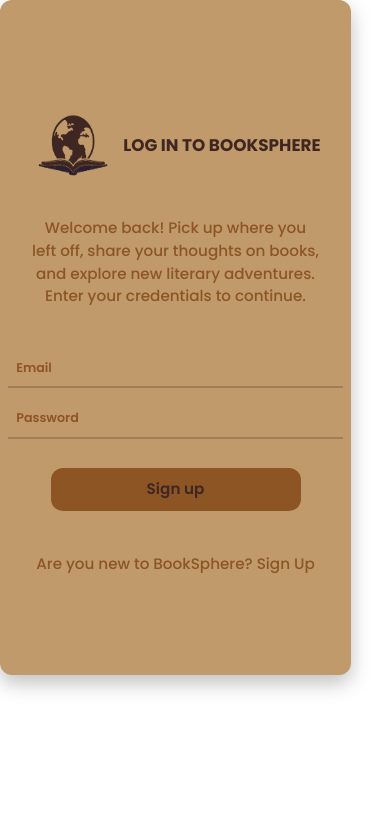
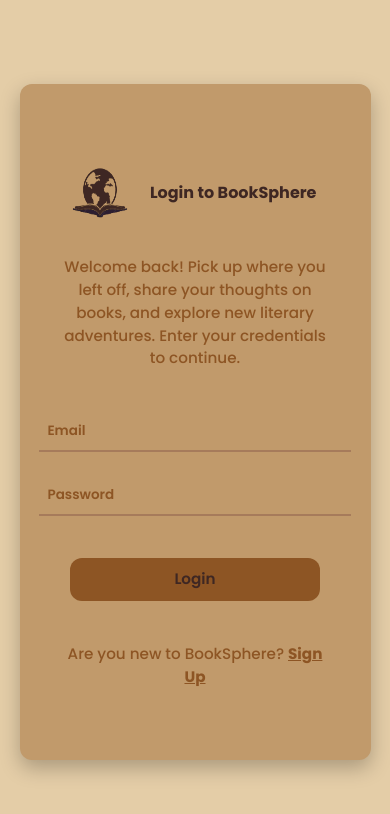
Before and after one commit to pola-k/BookSphere, a React (Vite) app in the folder booksphere/: page /login in a window 390 px wide. Shown: the top 814 px of the page. Built offline with nearby package versions, Linux system fonts and the light colour scheme.

Commit message:
Fixed Login and Signup Page Design and Included Color Variables

```diff
--- a/booksphere/src/index.css
+++ b/booksphere/src/index.css
@@ -3,20 +3,23 @@
 
 *
 {
-    /* margin: 0;
-    padding: 0; */
-    /* box-sizing: border-box; */
-    font-family: "Poppins", sans-serif;
-    /* user-select: none; (what if user wants to copy summary or post, i think it should be allowed */
+  box-sizing: border-box;
+  font-family: "Poppins", sans-serif;
+  user-select: none;
 }
 
-/* need to remove this or change it as it is affecting all the components, styles should be element-specific */
-/* #root
+:root
+{
+  --bgcolorlight: #E4CDA7;
+  --bgcolordark: #C19A6B;
+  --headingcolordark: #3E2723;
+  --textcolor: #8D5524;
+  --bordercolor: #A67B5B;
+  --accentcolor: #A76D3E;
+}
+
+#root
 {
   width: 100vw;
   height: 100vh;
-  background-color: #E4CDA7;
-  display: flex;
-  justify-content: center;
-  align-items: center;
-} */
+}
--- a/booksphere/src/pages/Login/Login.css
+++ b/booksphere/src/pages/Login/Login.css
@@ -1,75 +1,101 @@
-.container
-{
-    width: 90%;
-    max-width: 1200px;
-    min-height: 90vh;
-    display: grid;
-    grid-template-columns: repeat(2, 1fr);
-    background-color: #C19A6B;
-    border-radius: 0.75rem;
-    overflow: hidden;
-    box-shadow: 0px 8px 20px rgba(0, 0, 0, 0.25);
-}
-
-.left-container
-{
-    display: flex;
-    align-items: center;
-    justify-content: center;
-    background-image: url("./src/images/bg-image.jpg");
-    background-repeat: no-repeat;
-    background-position: center;
-    background-size: cover;
-}
-
-.right-container
+.login-container
 {
     display: flex;
     flex-direction: column;
     justify-content: center;
     align-items: center;
+    width: 100%;
+    height: 100vh;
+    background-color: var(--bgcolorlight);
+    box-sizing: border-box;
+}
+
+.main-container
+{
+    margin: 0 auto;
+    width: 90%;
+    max-width: 1200px;
+    height: 80vh;
+    display: flex;
+    background-color: var(--bgcolordark);
+    border-radius: 0.75rem;
+    overflow: hidden;
+    box-shadow: 0px 8px 20px rgba(0, 0, 0, 0.25);
+    transition: all 0.3s ease-in-out;
+    box-sizing: border-box;
+}
+
+.login-left-container, .login-right-container
+{
+    flex: 1;
+    display: flex;
+    flex-direction: column;
+    justify-content: center;
+    align-items: center;
+}
+
+.login-left-container
+{
+    background-image: url("./src/images/bg-image.jpg");
+    background-repeat: no-repeat;
+    background-position: center;
+    background-size: cover;
+    transition: all 0.3s ease-in-out;
+}
+
+.login-right-container
+{
     padding: 4vh 2vw;
     gap: 3vh;
     min-height: 0;
     width: 100%;
-    flex-grow: 1;
 }
 
-.right-header
+.login-right-header
 {
     display: flex;
-    flex-direction: row;
     align-items: center;
     justify-content: center;
     text-align: center;
-    flex-wrap: nowrap;
+    flex-wrap: wrap;
+    gap: 1px;
+    width: 100%;
 }
 
-.right-header img
+.login-right-header img
 {
-    width: 10vh;
-    height: 11vh;
+    width: 8vh;
+    height: 9vh;
+    flex-shrink: 0;
 }
 
-.right-header h1
+.login-right-header h1
 {
-    color: #3E2723;
-    font-size: 4.5vh;
+    color: var(--headingcolordark);
+    font-size: clamp(1.5rem, 2vw, 1.8rem);
     font-weight: bolder;
-    white-space: nowrap;
-    text-transform: uppercase;
+    text-align: center;
+    max-width: 90%;
+    margin-right: 0.5rem;
 }
 
-.right-container p
+.login-right-container p
 {
-    color: #8D5524;
+    color: var(--textcolor);
     font-size: 1.8vh;
     font-weight: 500;
     text-align: center;
     margin: 0 1.5rem;
 }
 
-.form
+.login-right-container a
+{
+    font-weight: bold;
+    text-decoration: underline;
+    color: var(--textcolor);
+}
+
+.login-form
 {
     display: flex;
     flex-direction: column;
@@ -79,33 +105,33 @@
     margin-top: 2vh;
 }
 
-.input-field
+.login-input-field
 {
     padding: 1vh 1rem;
     width: 100%;
-    color: #8D5524;
+    color: var(--textcolor);
     outline: none;
     border: none;
-    border-bottom: 2px solid #A67B5B;
+    border-bottom: 2px solid var(--bordercolor);
     background-color: transparent;
     font-weight: 600;
     font-size: 1.75vh;
     transition: border-color 0.3s ease-in-out;
 }
 
-.input-field:focus
+.login-input-field:focus
 {
-    border-bottom: 2px solid #8D5524;
+    border-bottom: 2px solid var(--textcolor);
 }
 
-.input-field::placeholder
+.login-input-field::placeholder
 {
-    color: #8D5524;
+    color: var(--textcolor);
 }
 
-.submit-btn
+.login-submit-btn
 {
-    background-color: #8D5524;
+    background-color: var(--textcolor);
     cursor: pointer;
     padding: 1.5vh 1.5vw;
     font-size: 2vh;
@@ -121,58 +147,60 @@
     margin: 2vh auto;
 }
 
-.submit-btn:hover
+.login-submit-btn:hover
 {
-    background: linear-gradient(135deg, #A76D3E, #8D5524);
+    background: linear-gradient(135deg, var(--accentcolor), var(--textcolor));
     transform: translateY(-2px);
     box-shadow: 0px 4px 10px rgba(0, 0, 0, 0.2);
 }
 
-@media (max-width: 600px), (max-height: 600px)
+@media (max-width: 700px)
 {
-    .container
+    .main-container
     {
-        width: 90%;
-        display: grid;
-        grid-template-columns: 1fr;
-        min-height: 80vh;
+        display: flex;
+        flex-direction: column;
+        min-height: auto;
     }
 
-    .left-container
+    .login-left-container
     {
         display: none;
     }
 
-    .right-container
+    .login-right-container
     {
         text-align: center;
         align-items: center;
-        padding: 3vh 2vw;
+        padding: 5vh 5vw;
+        width: 100%;
     }
 
-    .right-header
+    .login-right-header
     {
         flex-wrap: nowrap;
-        gap: 1vh;
+        gap: 2vh;
+        width: 100%;
     }
 
-    .right-header h1
+    .login-right-header h1
     {
-        font-size: 2vh;
+        text-align: start;
+        font-size: clamp(1rem, 1.6vw, 1.3rem);
     }
 
-    .form
+    .login-form
     {
-        gap: 1.5vh;
+        gap: 3vh;
     }
 
-    .input-field
+    .login-input-field
     {
-        font-size: 1.5vh;
+        font-size: 1.6vh;
         padding: 1vh;
     }
 
-    .submit-btn
+    .login-submit-btn
     {
         font-size: 1.8vh;
         padding: 1.2vh 1vw;
--- a/booksphere/src/pages/Login/Login.jsx
+++ b/booksphere/src/pages/Login/Login.jsx
@@ -5,25 +5,26 @@ export default function Login()
 {
     return (
         <>
-            <div className="container">
-                <div className="left-container">
-                </div>
-                <div className="right-container">
-                    <div className="right-header">
-                        <img src="./src/images/logo.png" alt="Logo" />
-                        <h1>Log In to BookSphere</h1>
+            <div className="login-container">
+                <div className="main-container">
+                    <div className="login-left-container">
                     </div>
-                    <p>Welcome back! Pick up where you left off, share your thoughts on books, and explore new literary adventures.
+                    <div className="login-right-container">
+                        <div className="login-right-header">
+                            <img src="./src/images/logo.png" alt="Logo" />
+                            <h1 className>Login to BookSphere</h1>
+                        </div>
+                        <p>Welcome back! Pick up where you left off, share your thoughts on books, and explore new literary adventures.
                          Enter your credentials to continue.</p>
-                    <form className='form'>
-                        <input className='input-field' type="email" placeholder="Email" id="email" name='email' required/>
-                        <input className='input-field' type="password" placeholder="Password" id="password" name='password' required/>
-                        <button className='submit-btn' type="submit">Sign up</button>
-                    </form>
-                    <p>Are you new to BookSphere? <Link to="/signup">Sign Up</Link></p>
+                        <form className='login-form'>
+                            <input className='login-input-field' type="email" placeholder="Email" id="email" name='email' required/>
+                            <input className='login-input-field' type="password" placeholder="Password" id="password" name='password' required/>
+                            <button className='login-submit-btn' type="submit">Login</button>
+                        </form>
+                        <p>Are you new to BookSphere? <Link to="/signup">Sign Up</Link></p>
+                    </div>
                 </div>
             </div>
-
         </>
     )
 }
--- a/booksphere/src/pages/Signup/Signup.css
+++ b/booksphere/src/pages/Signup/Signup.css
@@ -1,72 +1,98 @@
-.container
-{
-    width: 90%;
-    max-width: 1200px;
-    min-height: 90vh;
-    display: grid;
-    grid-template-columns: repeat(2, 1fr);
-    background-color: #C19A6B;
-    border-radius: 0.75rem;
-    overflow: hidden;
-    box-shadow: 0px 8px 20px rgba(0, 0, 0, 0.25);
-}
-
-.left-container
-{
-    display: flex;
-    align-items: center;
-    justify-content: center;
-    background-image: url("./src/images/bg-image.jpg");
-    background-repeat: no-repeat;
-    background-position: center;
-    background-size: cover;
-}
-
-.right-container
+.signup-container
 {
     display: flex;
     flex-direction: column;
     justify-content: center;
     align-items: center;
+    width: 100%;
+    height: 100vh;
+    background-color: var(--bgcolorlight);
+    box-sizing: border-box;
+}
+
+.container
+{
+    margin: 0 auto;
+    width: 90%;
+    max-width: 1200px;
+    height: 80vh;
+    display: flex;
+    background-color: var(--bgcolordark);
+    border-radius: 0.75rem;
+    overflow: hidden;
+    box-shadow: 0px 8px 20px rgba(0, 0, 0, 0.25);
+    transition: all 0.3s ease-in-out;
+    box-sizing: border-box;
+}
+
+.left-container, .right-container
+{
+    flex: 1;
+    display: flex;
+    flex-direction: column;
+    justify-content: center;
+    align-items: center;
+}
+
+.left-container
+{
+    background-image: url("./src/images/bg-image.jpg");
+    background-repeat: no-repeat;
+    background-position: center;
+    background-size: cover;
+    transition: all 0.3s ease-in-out;
+}
+
+.right-container
+{
     padding: 4vh 2vw;
     gap: 3vh;
     min-height: 0;
     width: 100%;
-    flex-grow: 1;
 }
 
 .right-header
 {
     display: flex;
-    flex-direction: row;
     align-items: center;
     justify-content: center;
     text-align: center;
-    flex-wrap: nowrap;
+    flex-wrap: wrap;
+    gap: 1px;
+    width: 100%;
 }
 
 .right-header img
 {
-    width: 10vh;
-    height: 11vh;
+    width: 8vh;
+    height: 9vh;
+    flex-shrink: 0;
 }
 
 .right-header h1
 {
-    color: #3E2723;
-    font-size: 4.5vh;
+    color: var(--headingcolordark);
+    font-size: clamp(1.5rem, 2vw, 1.8rem);
     font-weight: bolder;
-    white-space: nowrap;
-    text-transform: uppercase;
+    text-align: center;
+    max-width: 90%;
+    margin-right: 0.5rem;
 }
 
 .right-container p
 {
-    color: #8D5524;
+    color: var(--textcolor);
     font-size: 1.8vh;
     font-weight: 500;
     text-align: center;
     margin: 0 1.5rem;
+}
+
+.right-container a
+{
+    font-weight: bold;
+    text-decoration: underline;
+    color: var(--textcolor);
 }
 
 .form
@@ -83,10 +109,10 @@
 {
     padding: 1vh 1rem;
     width: 100%;
-    color: #8D5524;
+    color: var(--textcolor);
     outline: none;
     border: none;
-    border-bottom: 2px solid #A67B5B;
+    border-bottom: 2px solid var(--bordercolor);
     background-color: transparent;
     font-weight: 600;
     font-size: 1.75vh;
@@ -95,17 +121,17 @@
 
 .input-field:focus
 {
-    border-bottom: 2px solid #8D5524;
+    border-bottom: 2px solid var(--textcolor);
 }
 
 .input-field::placeholder
 {
-    color: #8D5524;
+    color: var(--textcolor);
 }
 
 .submit-btn
 {
-    background-color: #8D5524;
+    background-color: var(--textcolor);
     cursor: pointer;
     padding: 1.5vh 1.5vw;
     font-size: 2vh;
@@ -123,19 +149,18 @@
 
 .submit-btn:hover
 {
-    background: linear-gradient(135deg, #A76D3E, #8D5524);
+    background: linear-gradient(135deg, var(--accentcolor), var(--textcolor));
     transform: translateY(-2px);
     box-shadow: 0px 4px 10px rgba(0, 0, 0, 0.2);
 }
 
-@media (max-width: 600px), (max-height: 600px)
+@media (max-width: 700px)
 {
     .container
     {
-        width: 90%;
-        display: grid;
-        grid-template-columns: 1fr;
-        min-height: 80vh;
+        display: flex;
+        flex-direction: column;
+        min-height: auto;
     }
 
     .left-container
@@ -147,28 +172,31 @@
     {
         text-align: center;
         align-items: center;
-        padding: 3vh 2vw;
+        padding: 5vh 5vw;
+        width: 100%;
     }
 
     .right-header
     {
         flex-wrap: nowrap;
-        gap: 1vh;
+        gap: 2vh;
+        width: 100%;
     }
 
     .right-header h1
     {
-        font-size: 2vh;
+        text-align: start;
+        font-size: clamp(1rem, 1.6vw, 1.3rem);
     }
 
     .form
     {
-        gap: 1.5vh;
+        gap: 3vh;
     }
 
     .input-field
     {
-        font-size: 1.5vh;
+        font-size: 1.6vh;
         padding: 1vh;
     }
 
--- a/booksphere/src/pages/Signup/Signup.jsx
+++ b/booksphere/src/pages/Signup/Signup.jsx
@@ -5,6 +5,7 @@ export default function Signup()
 {
     return (
         <>
+            <div className="signup-container">
                 <div className="container">
                     <div className="left-container">
                     </div>
@@ -24,7 +25,7 @@ export default function Signup()
                     <p>Already have an Account? <Link to="/login">Login Now</Link></p>
                     </div>
                 </div>
-
+            </div>
         </>
     )
 }
```
Lines whose indentation alone changed are shown as unchanged.
